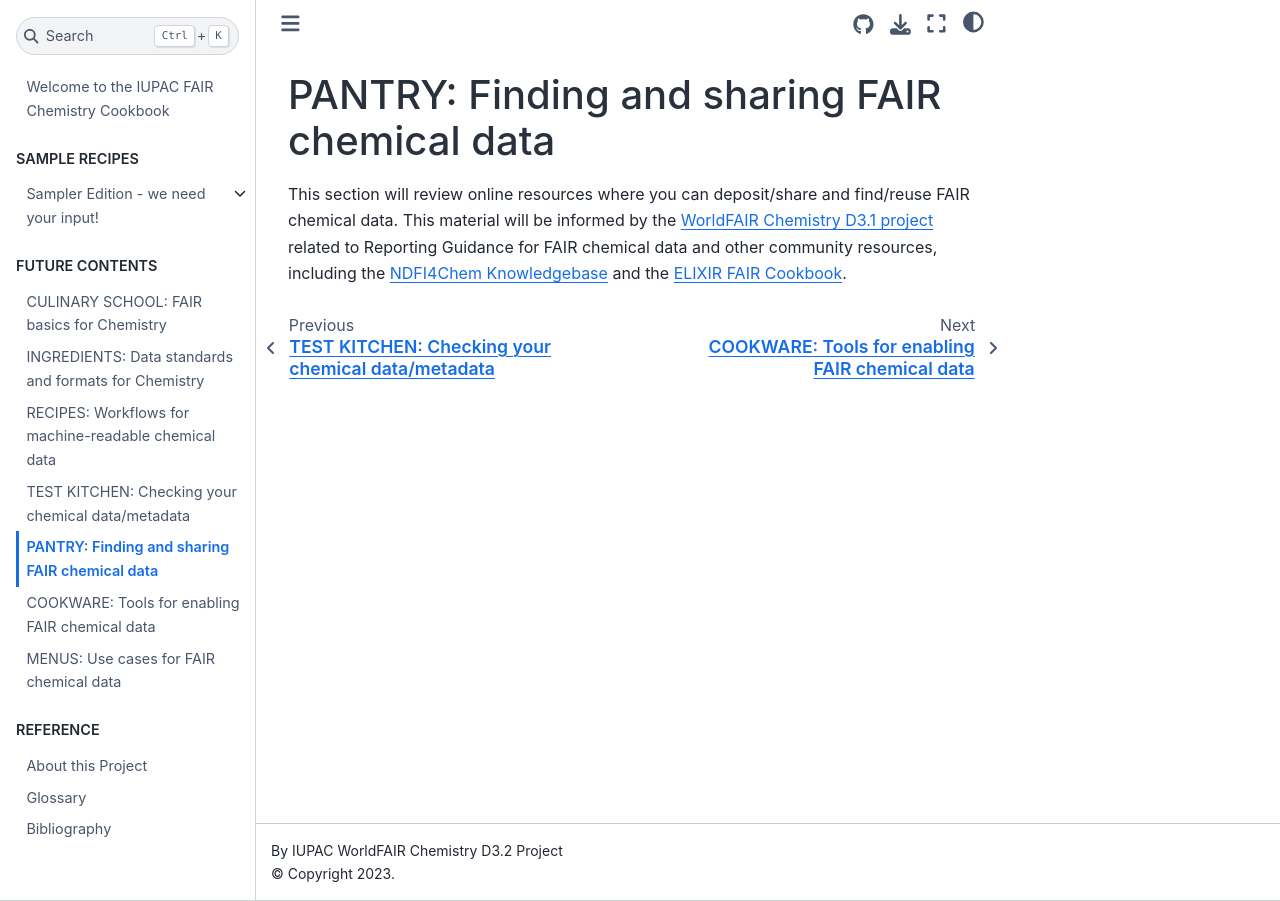
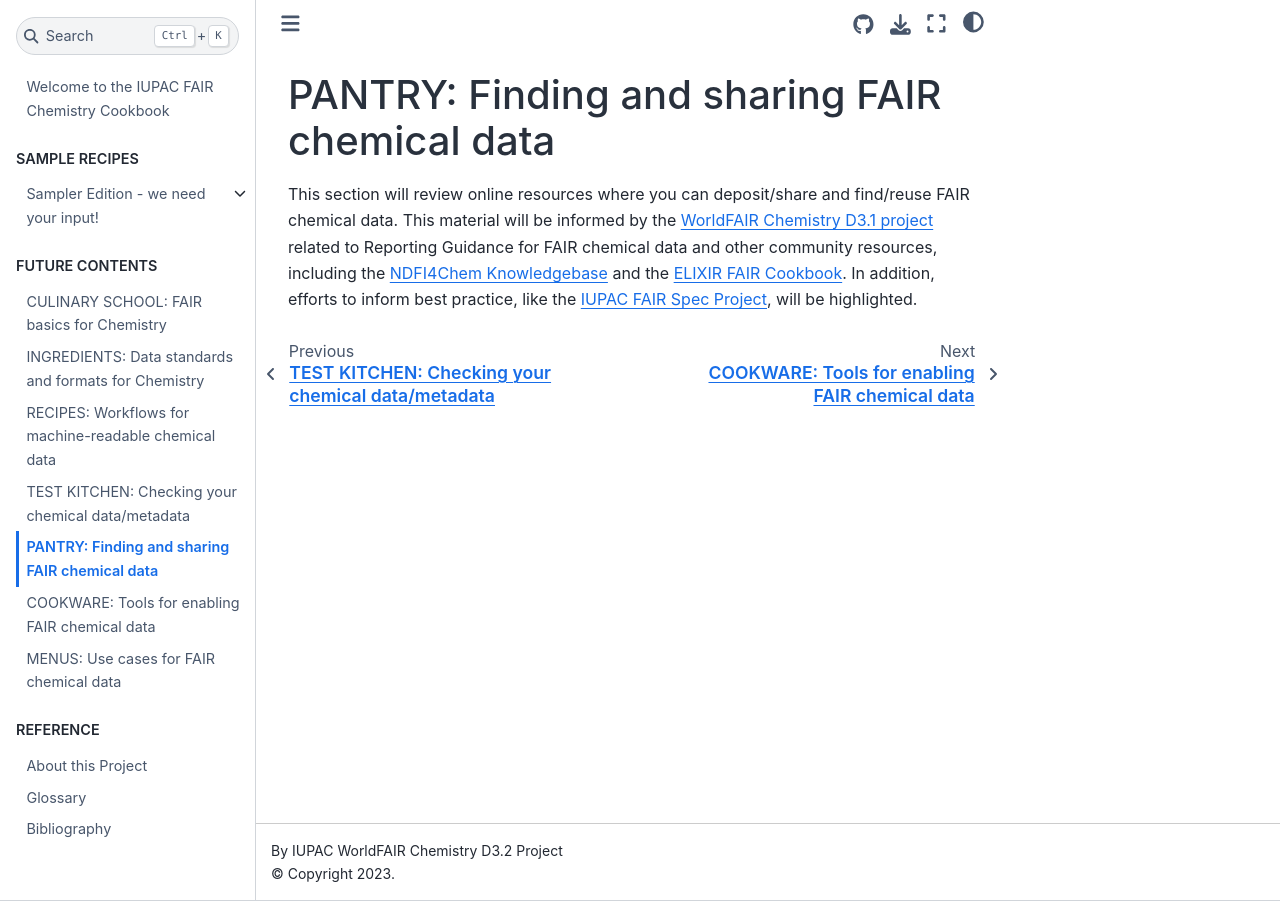
Before and after one commit to IUPAC/WFChemCookbook, a Jupyter Book: the page built from book/pantry.md, in a window 1280 px wide. Built offline with Jupyter Book 1.0.4 settings and Sphinx 7.4.7 and the Sphinx Book theme 1.1.4, drawn with Linux system fonts in a browser that asks for light colours.

Commit message:
minor updates

```diff
--- a/book/pantry.md
+++ b/book/pantry.md
@@ -1,3 +1,8 @@
 # PANTRY: Finding and sharing FAIR chemical data
 
-This section will review online resources where you can deposit/share and find/reuse FAIR chemical data. This material will be informed by the [WorldFAIR Chemistry D3.1 project](https://iupac.org/project/2022-027-1-024) related to Reporting Guidance for FAIR chemical data and other community resources, including the [NDFI4Chem Knowledgebase](https://knowledgebase.nfdi4chem.de/knowledge_base/) and the [ELIXIR FAIR Cookbook](https://faircookbook.elixir-europe.org/).
+This section will review online resources where you can deposit/share and find/reuse FAIR chemical data. This material
+will be informed by the [WorldFAIR Chemistry D3.1 project](https://iupac.org/project/2022-027-1-024) related to
+Reporting Guidance for FAIR chemical data and other community resources, including the
+[NDFI4Chem Knowledgebase](https://knowledgebase.nfdi4chem.de/knowledge_base/) and the
+[ELIXIR FAIR Cookbook](https://faircookbook.elixir-europe.org/).  In addition, efforts to inform best practice,
+like the [IUPAC FAIR Spec Project](https://iupac.org/project/2019-031-1-024/), will be highlighted.
```
Also changed, not shown: book/intro.md (+9 -3 lines), book/samples/pubchem-pug.md (+1 -1 lines), book/images/pubchem-pug-rest-syntax.jpg (renamed from book/samples/pubchem-pug-rest-syntax.jpg), book/samples/pubchem-pug-rest1.ipynb.
